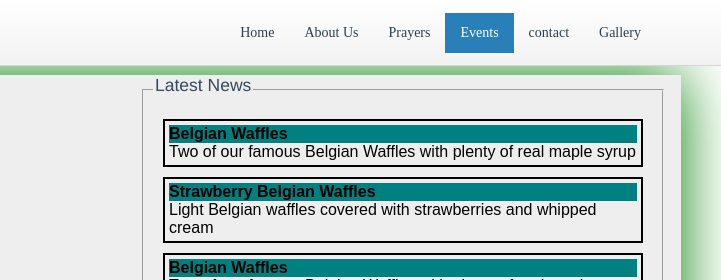
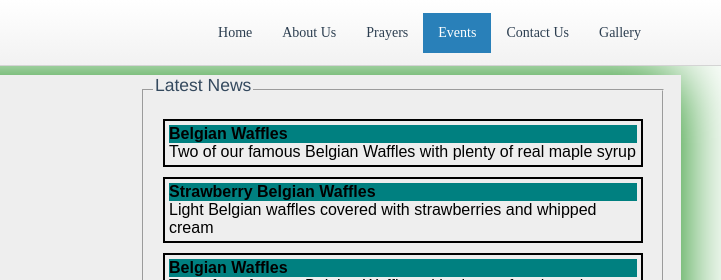
Before and after one commit to mdirshadkhan/mdirshadkhan.github.io, a plain HTML site: page MCC/Events.html in a window 1280 px wide. Shown: the top 280 px of the page, 559-1280 px from the left. Drawn offline with Linux system fonts and the light colour scheme; a web font is replaced by a local one.

Commit message:
Update Events.html

```diff
--- a/MCC/Events.html
+++ b/MCC/Events.html
@@ -38,7 +38,7 @@
             <li><a href="../MCC/about.html">About Us</a></li>
             <li><a href="../MCC/prayers.html">Prayers</a></li>
 			<li class="active"><a href="../MCC/Events.html">Events</a></li>
-			<li><a href="../MCC/contact.html">contact</a></li>
+			<li><a href="../MCC/contact.html">Contact Us</a></li>
 			<li><a href="../MCC/Gallery.html">Gallery</a></li>
 
          </ul>
```
